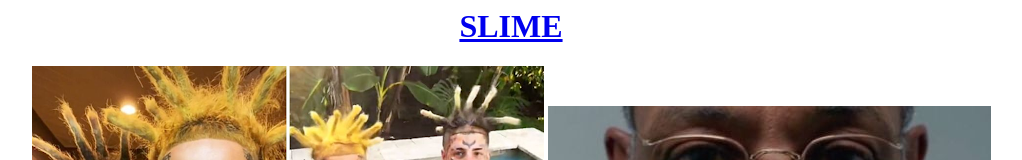
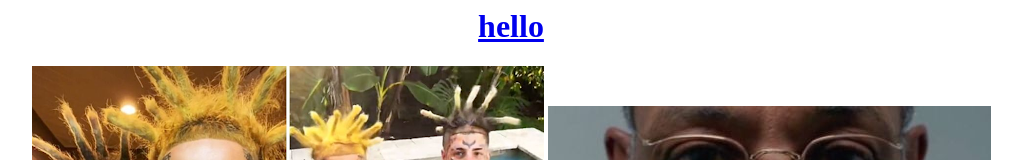
Before and after one commit to diegocldrn/diegocldrn.github.io, a plain HTML site: page index.html in a window 1280 px wide. Shown: the top 160 px of the page, without its empty margins (129-1151 px from the left). Drawn offline with Linux system fonts and the light colour scheme.

```diff
--- a/index.html
+++ b/index.html
@@ -9,7 +9,7 @@
 </head>
 <body>
     <div class="imgtxt-container">
-        <h1><a href="https://roblox.com/">SLIME</h1>
+        <h1><a href="https://roblox.com/">hello</h1>
         <img src="island boys.png" alt="Island Boys">
         <img src="breaking-bad-creator-says-a-gus-fring-spin-off-would-be-a-good-idea.jpg" alt="Gustavo">
     </div>
```
